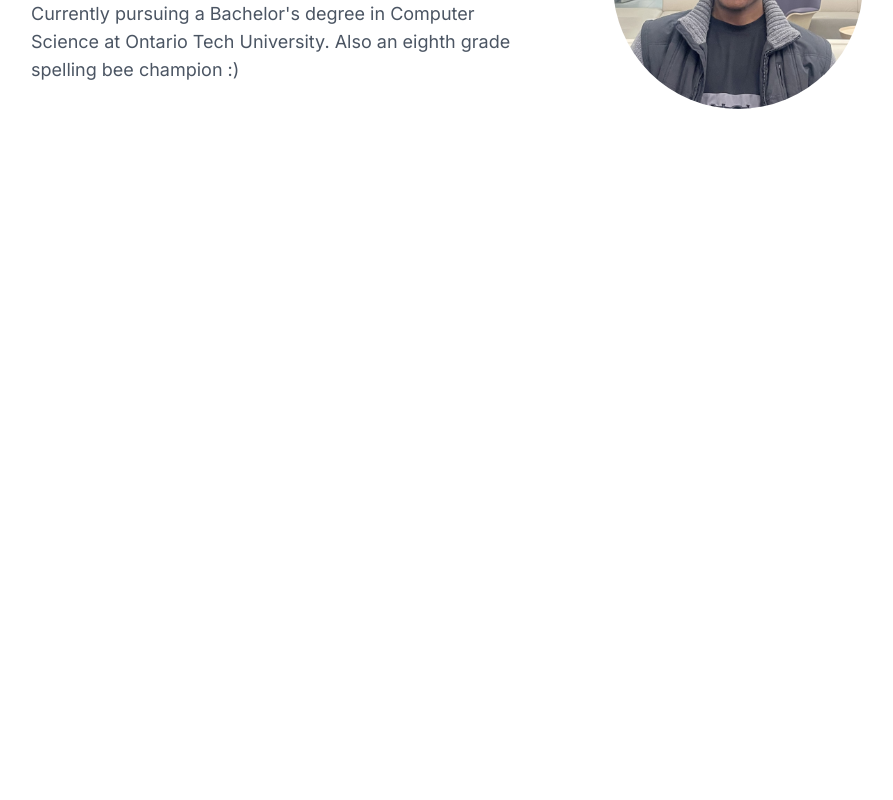
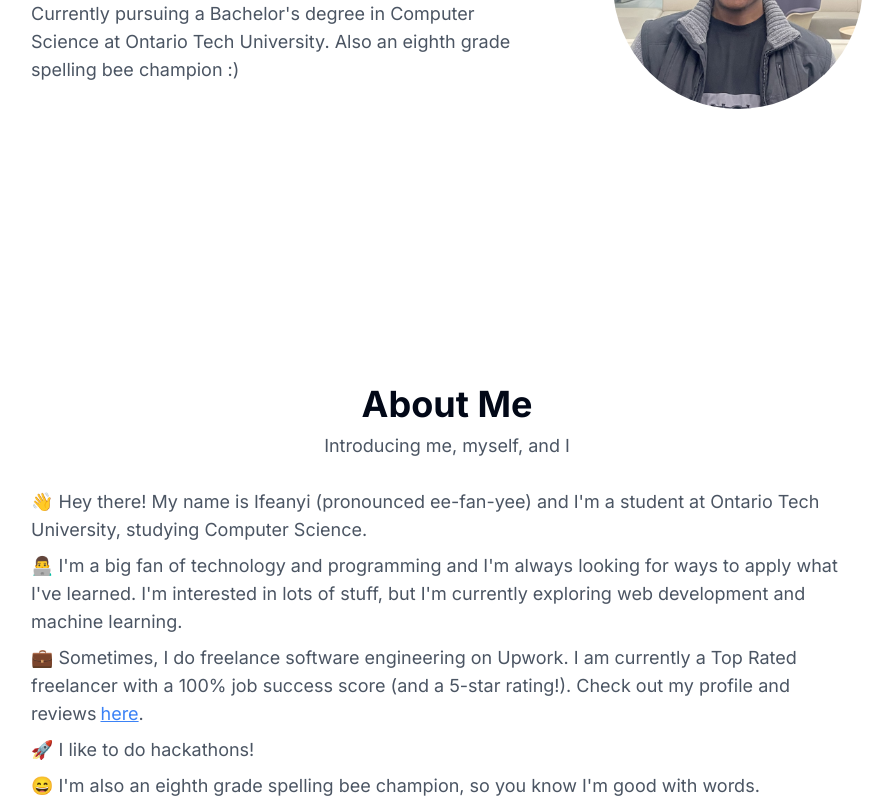
Before and after one commit to kz4killua/website, a Next.js app: page / in a window 1280 px wide. Shown: the part 496-1296 px from the top of the page, without its empty margins (193-1086 px from the left). Before the commit the page ends 880 px from the top, so only its background shows below. Built offline with nearby package versions, Linux system fonts and the light colour scheme.

Commit message:
Add About component

```diff
--- a/src/app/page.tsx
+++ b/src/app/page.tsx
@@ -2,6 +2,7 @@ import Image from "next/image"
 import Container from "@/components/container"
 import Header from "@/components/header"
 import Hero from "@/components/hero"
+import About from "@/components/about"
 
 
 export default function Home() {
@@ -10,6 +11,7 @@ export default function Home() {
       <Header />
       <main>
         <Hero />
+        <About />
       </main>
     </div>
   )
--- /dev/null
+++ b/src/components/about.tsx
@@ -0,0 +1,43 @@
+import clsx from "clsx";
+import Link from "next/link";
+import Container from "@/components/container";
+import { SectionHeading, SectionSubheading } from "./typography";
+
+
+
+export default function About() {
+  return (
+    <Container>
+      <SectionHeading>About Me</SectionHeading>
+      <SectionSubheading>Introducing me, myself, and I</SectionSubheading>
+      <div className="mt-7 text-lg text-gray-600 flex flex-col gap-y-2">
+        <p>
+          👋 Hey there! My name is Ifeanyi (pronounced ee-fan-yee) and I'm a
+          student at Ontario Tech University, studying Computer Science.
+        </p>
+        <p>
+          👨‍💻 I'm a big fan of technology and programming and I'm always looking for ways to apply what I've learned.
+          I'm interested in lots of stuff, but I'm currently exploring web development and machine learning.
+        </p>
+        <p>
+          💼 Sometimes, I do freelance software engineering on Upwork. I am currently
+          a Top Rated freelancer with a 100% job success score (and a 5-star rating!).
+          Check out my profile and reviews
+          <Link
+            href="https://www.upwork.com/freelancers/~012fb0252a88cecd37"
+            className="ml-1 text-blue-500 hover:text-blue-700 underline"
+            target="_blank"
+          >
+            here
+          </Link>.
+        </p>
+        <p>
+          🚀 I like to do hackathons!
+        </p>
+        <p>
+          😄 I'm also an eighth grade spelling bee champion, so you know I'm good with words.
+        </p>
+      </div>
+    </Container>
+  )
+}
--- /dev/null
+++ b/src/components/typography.tsx
@@ -0,0 +1,26 @@
+export function SectionHeading({
+  children, className
+}: {
+  children: React.ReactNode,
+  className?: string
+}) {
+  return (
+    <h1 className={`font-bold text-center text-4xl mb-2 ${className}`}>
+      {children}
+    </h1>
+  )
+}
+
+
+export function SectionSubheading({
+  children, className
+}: {
+  children: React.ReactNode,
+  className?: string
+}) {
+  return (
+    <h2 className={`text-center text-gray-600 text-lg ${className}`}>
+      {children}
+    </h2>
+  )
+}
```
